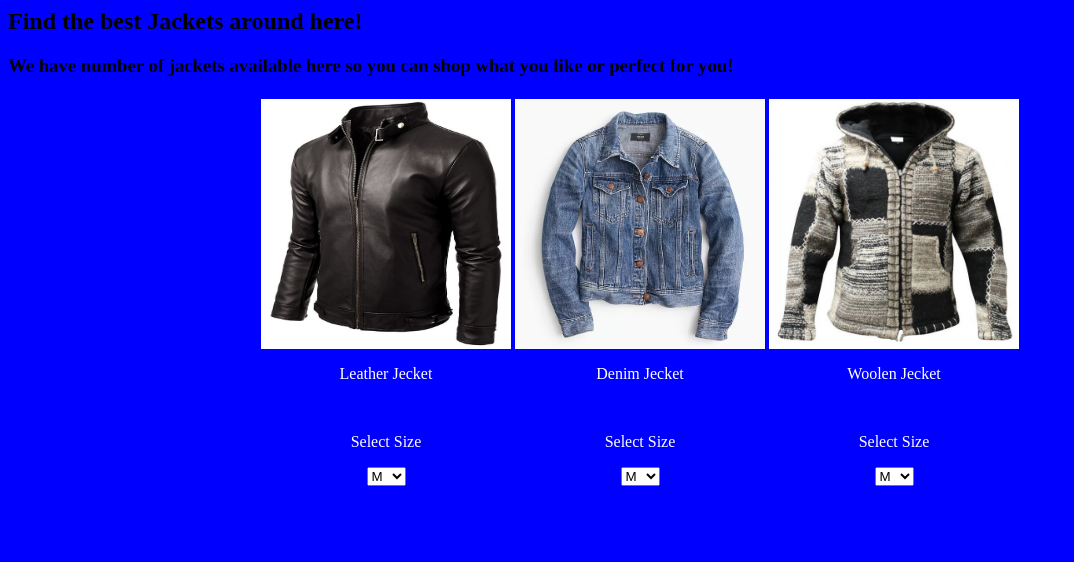
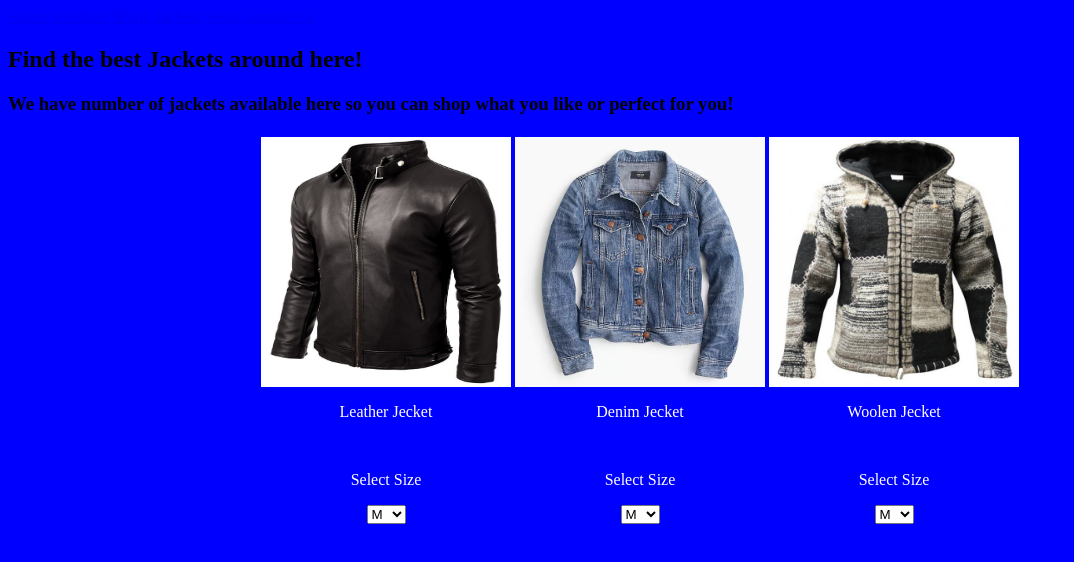
Before and after one commit to cchatain/group-website, a plain HTML site: page parth final.html in a window 1280 px wide. Shown: the whole page, without its empty margins (0-1074 px from the left). Drawn offline with Linux system fonts and the light colour scheme.

Commit message:
Update parth final.html

```diff
--- a/parth final.html
+++ b/parth final.html
@@ -3,6 +3,15 @@
 </title>
 <head>
 <body bgcolor="blue">
+
+		<div class="topnav">
+			<a href="index.html">Home</a>
+			<a href="sneakers.html">Sneakers</a>
+			<a href="Coltin.html">Shirts</a>
+			<a class="active" href="parth final.html">Jackets</a>
+			<a href="upinder.html">Jeans</a>
+			<a href="ContactUs.html">Contact Us</a>
+		</div>
 
 <div class="background">
 </div>
```
